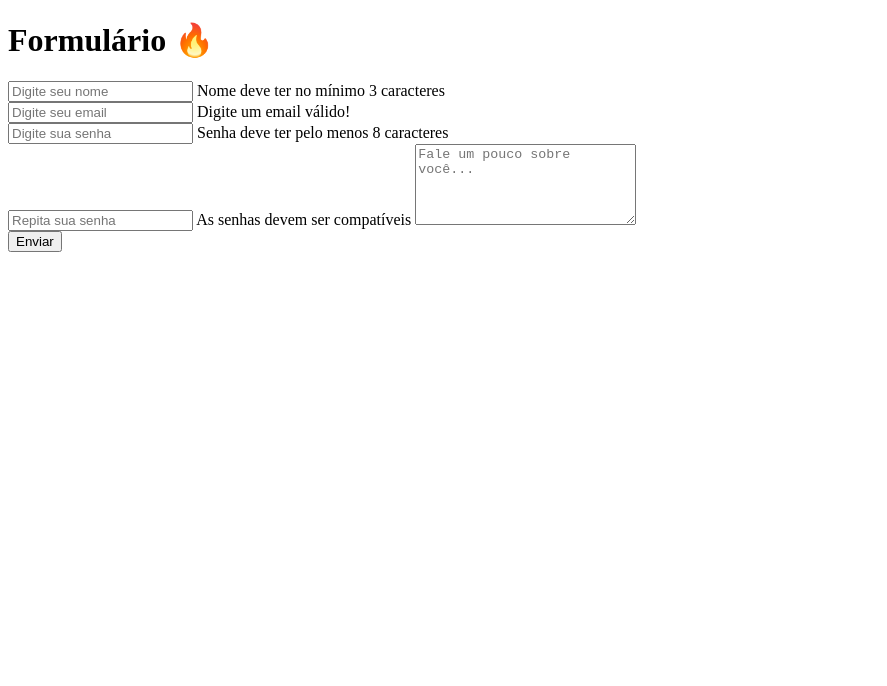
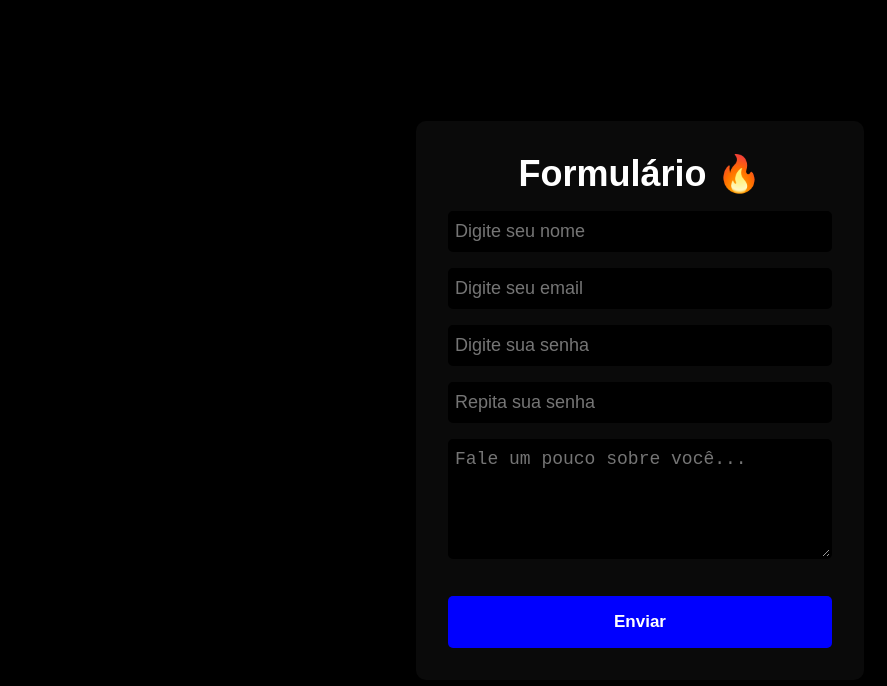
Before and after one commit to victor-rocha1/Validador-de-Email-e-Senha, a plain HTML site: page index.html in a window 1280 px wide. Shown: the whole page, without its empty margins (0-887 px from the left). Drawn offline with Linux system fonts and the light colour scheme.

Commit message:
Estilização da Página com CSS
Estilização completa da página

```diff
--- a/index.html
+++ b/index.html
@@ -4,6 +4,7 @@
     <meta charset="UTF-8">
     <meta name="viewport" content="width=device-width, initial-scale=1.0">
     <title>Formulário</title>
+    <link rel="stylesheet" href="./style.css">
 </head>
 <body>
     <div class="content">
@@ -24,11 +25,11 @@
             <div>
                 <input type="password" placeholder="Repita sua senha" class="inputs">
                 <span class="span-required">As senhas devem ser compatíveis</span>
-
-            <textarea name="descricao" id="descricao" cols="25" rows="5" placeholder="Fale um pouco sobre você..."></textarea>
-
-        </div>
-        <button type="submit">Enviar</button>
+            </div>
+            <div>
+                <textarea name="descricao" id="descricao" cols="25" rows="5" placeholder="Fale um pouco sobre você..."></textarea>
+            </div>
+            <button type="submit">Enviar</button>
         </form>
     </div>
 </body>
--- /dev/null
+++ b/style.css
@@ -0,0 +1,94 @@
+:root{
+    --color-white: #fff;
+    --color-red: #e63636;
+    --color-dark1: #000;
+    --color-dark2: hsl(0, 0%, 4%);
+    --color-blue1: #3e8aed;
+    --color-blue2: #0000ff;
+}
+
+*{
+    margin: 0;
+    padding: 0;
+}
+
+body{
+    font-family: Arial, Helvetica, sans-serif;
+    background-color: var(--color-dark1);
+    color: var(--color-white);
+    display: flex;
+    justify-content: center;
+    align-items: center;
+    height: 100vh;
+    font-size: 18px;
+}
+
+.content{
+    background-color: var(--color-dark2);
+    padding: 2rem;
+    border-radius: 10px;
+    min-width: 30%;
+    overflow: auto;
+}
+
+h1{
+    margin-bottom: 1rem;
+    text-align: center;
+}
+
+.content form{
+    display: flex;
+    flex-direction: column;
+    gap: 1rem;
+}
+
+.span-required{
+    font-size: 12px;
+    margin: 3px 0 0 1px;
+    color: var(--color-red);
+    display: none;
+}
+
+.inputs, textarea{
+    padding: 8px 5px;
+    outline: none;
+    border-radius: 5px;
+    background-color: var(--color-dark1);
+    border: 2px solid var(--color-dark1);
+    color: var(--color-white);
+    width: 100%;
+    box-sizing: border-box;
+    transition: border-color .3s;
+    font-size: 18px;
+}
+
+.inputs:focus{
+    border: 2px solid;
+    border-color: var(--color-blue1);
+}
+
+textarea:focus{
+    border: 2px solid;
+    border-color: var(--color-blue1);
+}
+
+button{
+    padding: 1rem;
+    outline: none;
+    border: none;
+    border-radius: 5px;
+    margin-top: 1rem;
+    background-color: var(--color-blue2);
+    color: var(--color-white);
+    font-weight: bold;
+    cursor: pointer;
+    transition: .4s;
+    font-size: 17px;
+}
+
+
+
+button:hover{
+    background-color: var(--color-blue1);
+    border-color: var(--color-blue1);
+}
```
